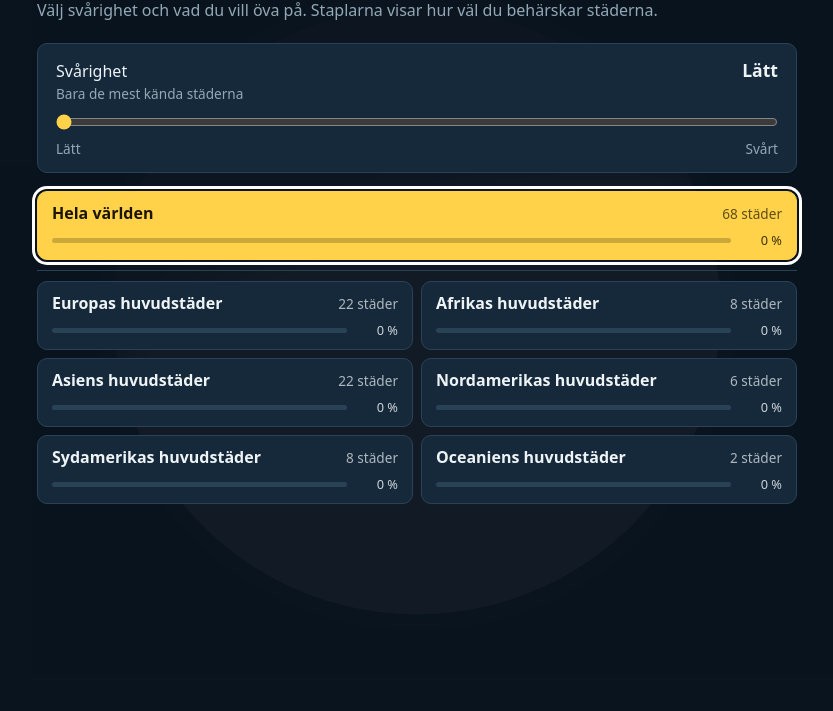
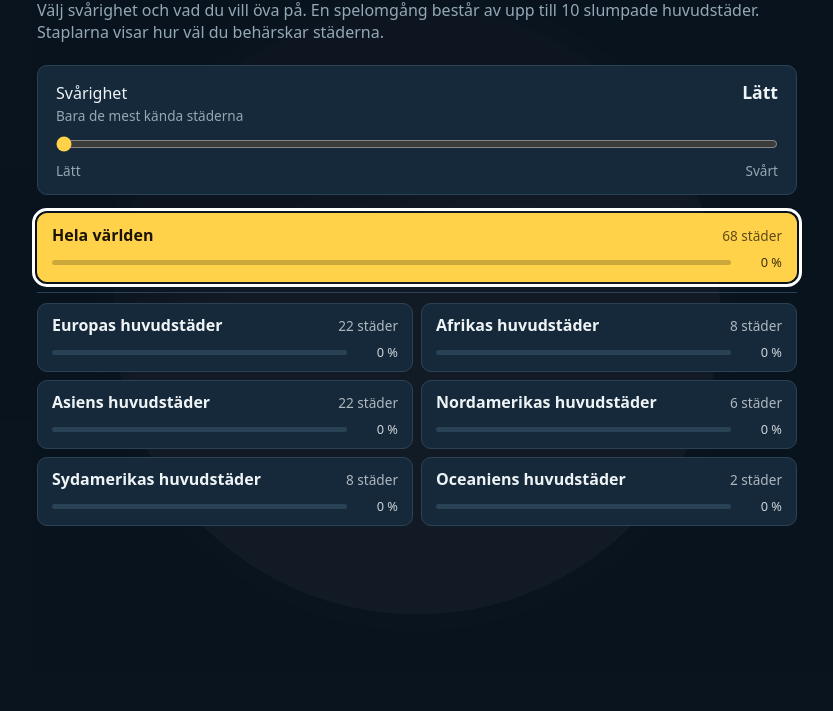
Before and after one commit to mattespel/geografi, a plain HTML site: page index.html in a window 1280 px wide. Shown: the part 89-800 px from the top of the page, without its empty margins (223-1056 px from the left). Drawn offline with Linux system fonts and the light colour scheme.

Commit message:
Update difficulty description in index.html

```diff
--- a/index.html
+++ b/index.html
@@ -99,7 +99,7 @@ button.opt:disabled{background:var(--panel);color:var(--dim);border-color:var(--
 
 <div id="menu"><div class="card">
   <h2>Jordglobsquiz</h2>
-  <p class="lead">Välj svårighet och vad du vill öva på. Staplarna visar hur väl du behärskar städerna.</p>
+  <p class="lead">Välj svårighet och vad du vill öva på. En spelomgång består av upp till 10 slumpade huvudstäder. Staplarna visar hur väl du behärskar städerna.</p>
   <div class="level">
     <div class="level-head"><span>Svårighet</span><b id="levelName"></b></div>
     <div class="level-desc" id="levelDesc"></div>
```
